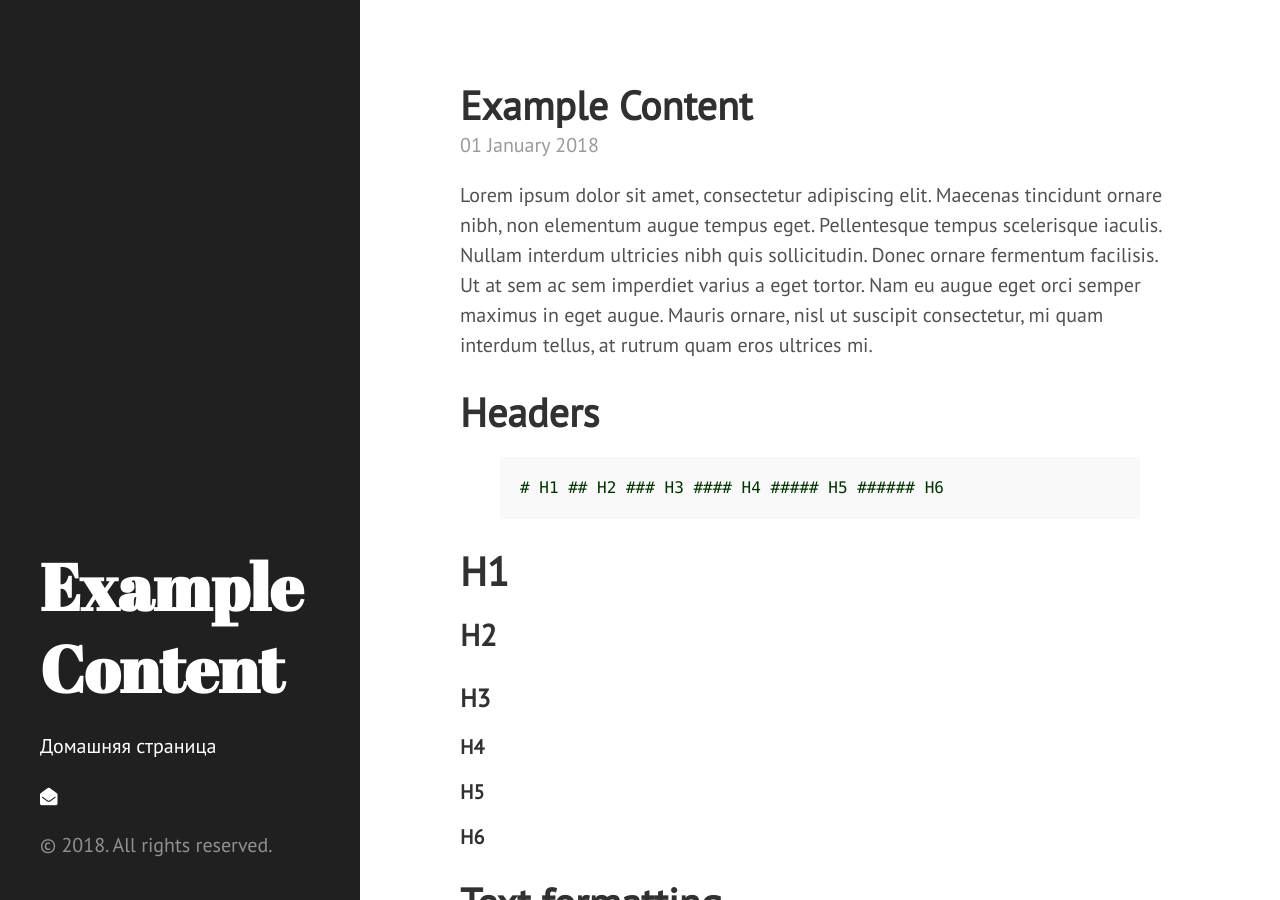
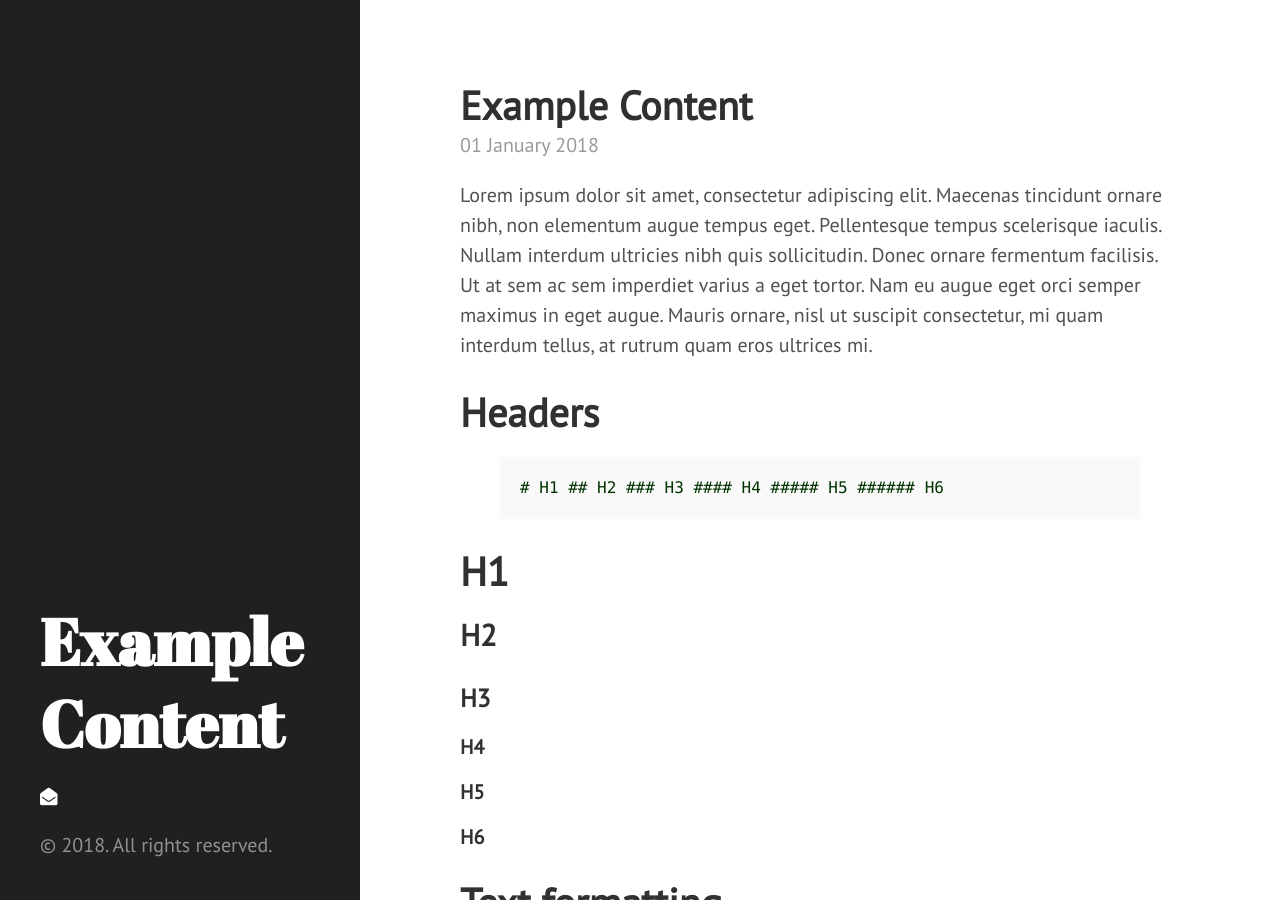
Before and after one commit to valentineus/popov.link, a Jekyll site: the page built from _posts/2018-01-01-example-content.md, in a window 1280 px wide and 900 px high. Built offline with Jekyll 4.4.1, drawn with Linux system fonts in a browser that asks for light colours; nearby versions of some CDN libraries; comment, search, counter and statistics services are not loaded.

Commit message:
Fixed cycle
Signed-off-by: Valentin Popov <valentineus@gmail.com>

```diff
--- a/_includes/sidebar.html
+++ b/_includes/sidebar.html
@@ -22,8 +22,7 @@
 
         <!-- Navigation -->
         <nav class="sidebar-nav">
-            <a class="sidebar-nav-item {% if page.id == "index" %}active{% endif %}" href="{{ site.baseurl | uri_escape }}">Домашняя страница</a>
-            {% for node in site.pages %}
+            {% for node in site.pages reversed %}
                 {% if node.sidebar == true %}
                     <a class="sidebar-nav-item {% if page.url == node.url %}active{% endif %}" href="{{ node.url | relative_url | uri_escape }}">
                         {{ node.title | smartify | strip_html | normalize_whitespace }}
```
